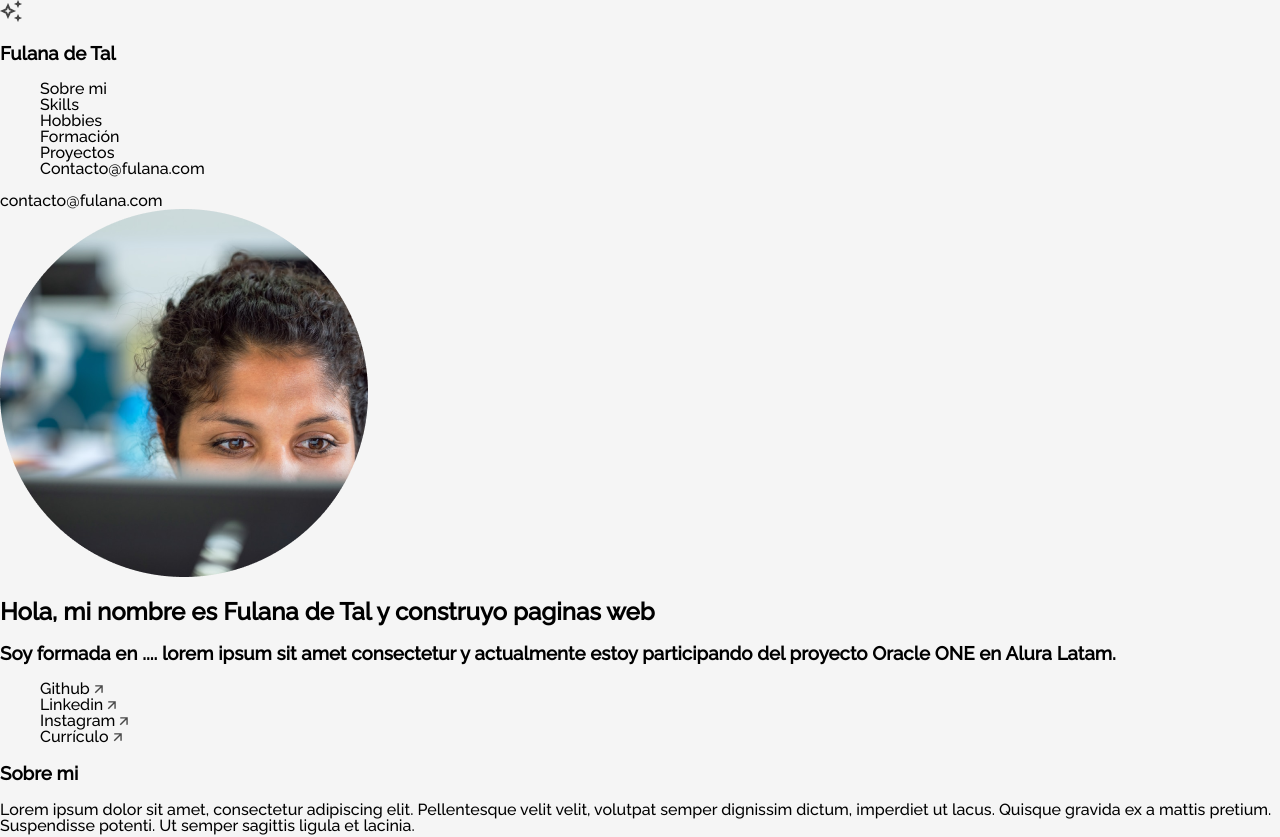
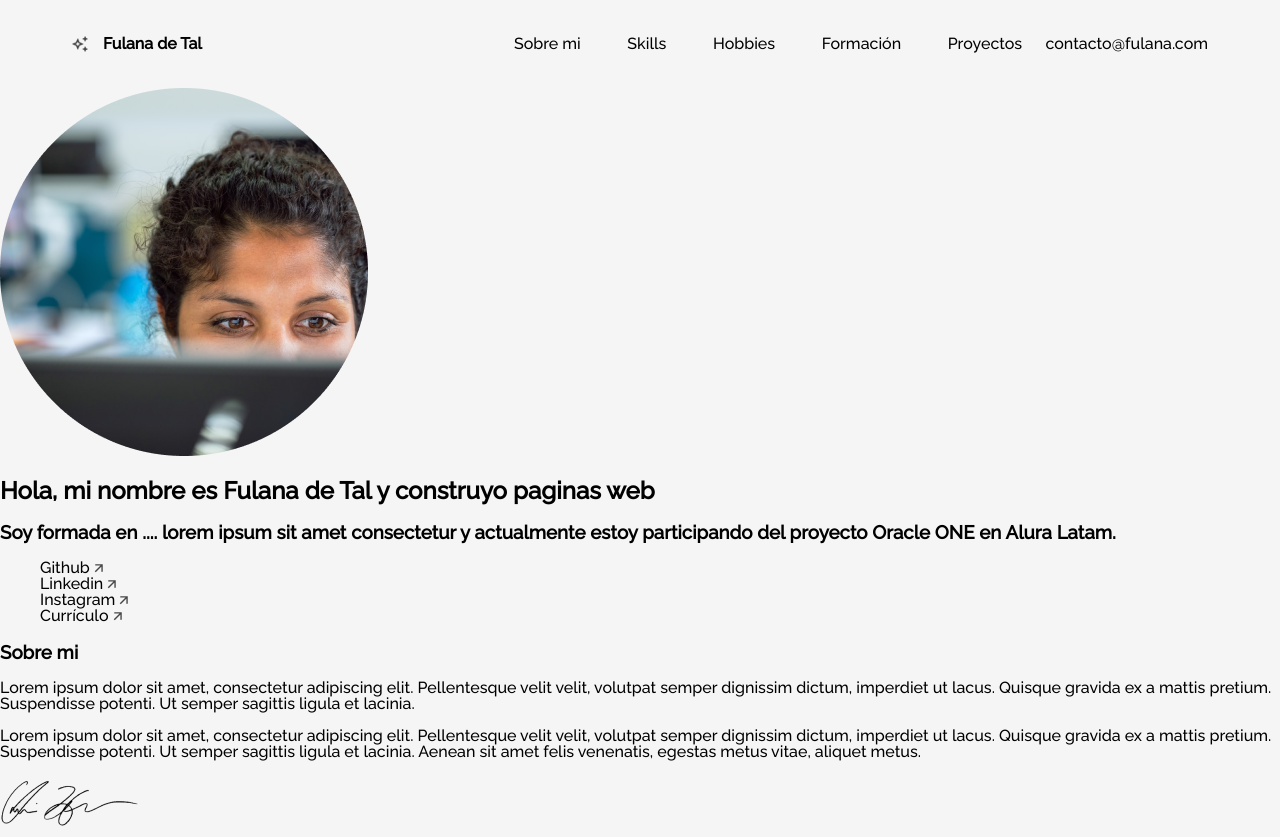
Before and after one commit to Leonel30/Challenge-ONE-Front-End, a plain HTML site: page index.html in a window 1280 px wide. Shown: the top 837 px of the page. Drawn offline with Linux system fonts and the light colour scheme.

Commit message:
header done desktop

```diff
--- a/index.html
+++ b/index.html
@@ -27,7 +27,7 @@
                 <li class="menu__list__item"><a href="#hobbies">Hobbies</a></li>
                 <li class="menu__list__item"><a href="#formacion">Formación</a></li>
                 <li class="menu__list__item"><a href="#xp">Proyectos</a></li>
-                <li class="menu__list__item"><a href="#contacto">Contacto@fulana.com</a></li>
+                <!-- <li class="menu__list__item"><a href="#contacto">Contacto@fulana.com</a></li> -->
             </ul>
             <li class="menu__list__item__contato"><a href="#contacto">contacto@fulana.com</a></li>
         </nav>
--- a/style.css
+++ b/style.css
@@ -42,7 +42,43 @@ https://en.bem.info/methodology/quick-start/*/
 /*Sección Menu*/
 
 section.menu{
+    display:flex;
+    width:1136px;
+    height: 88px;
+    margin:0 auto;
+    justify-content: center;
+}
+.menu .menu__header {
+    display:flex;
+    width:40%;
+    align-items: center;
+    gap:15px
+}
+.menu__header img {
+    width: 16px;
+    height: 16px
+}
+.menu__title{
+    font-size: 16px;
 
+}
+.menu nav {
+    width:80%;
+    display:flex;
+    justify-content: center;
+    margin: 0px;
+}
+.menu nav .menu__list {
+    width:80%;
+    display:flex;
+    justify-content:space-around;
+    align-items: center;
+
+}
+.menu__list__item__contato{
+    display:flex;
+    justify-content:space-between;
+    align-items: center;
 }
 
 /*Sección Title*/
@@ -92,8 +128,10 @@ Utiliza las referencias de los breakpoints @media abajo */
 
 
 /*Tablet*/
-@media (min-width: 768px) {
-
+@media (max-width: 768px) {
+    body {
+        background-color: yellow;
+    }
 /* Menú */
 
 /*title*/
@@ -109,7 +147,11 @@ Utiliza las referencias de los breakpoints @media abajo */
 }
 
 /*Mobile*/
-@media (min-width: 425px) {
+@media (max-width: 425px) {
+    body {
+        background-color: red;
+    }
+};
 
 /*Menu*/
 
@@ -128,5 +170,3 @@ Utiliza las referencias de los breakpoints @media abajo */
  /*Contacto*/
 
 /*Footer*/
-
-}
```
